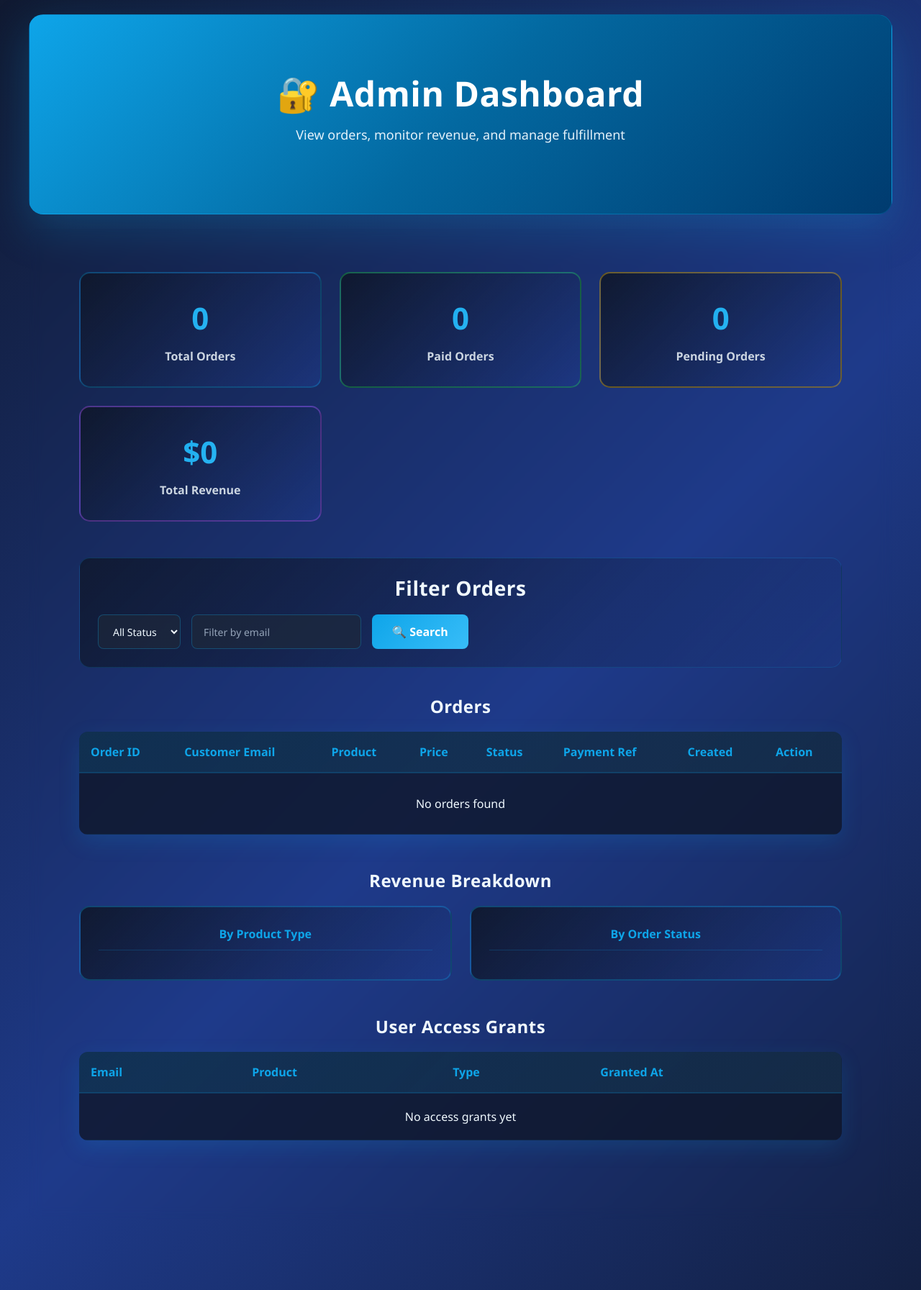
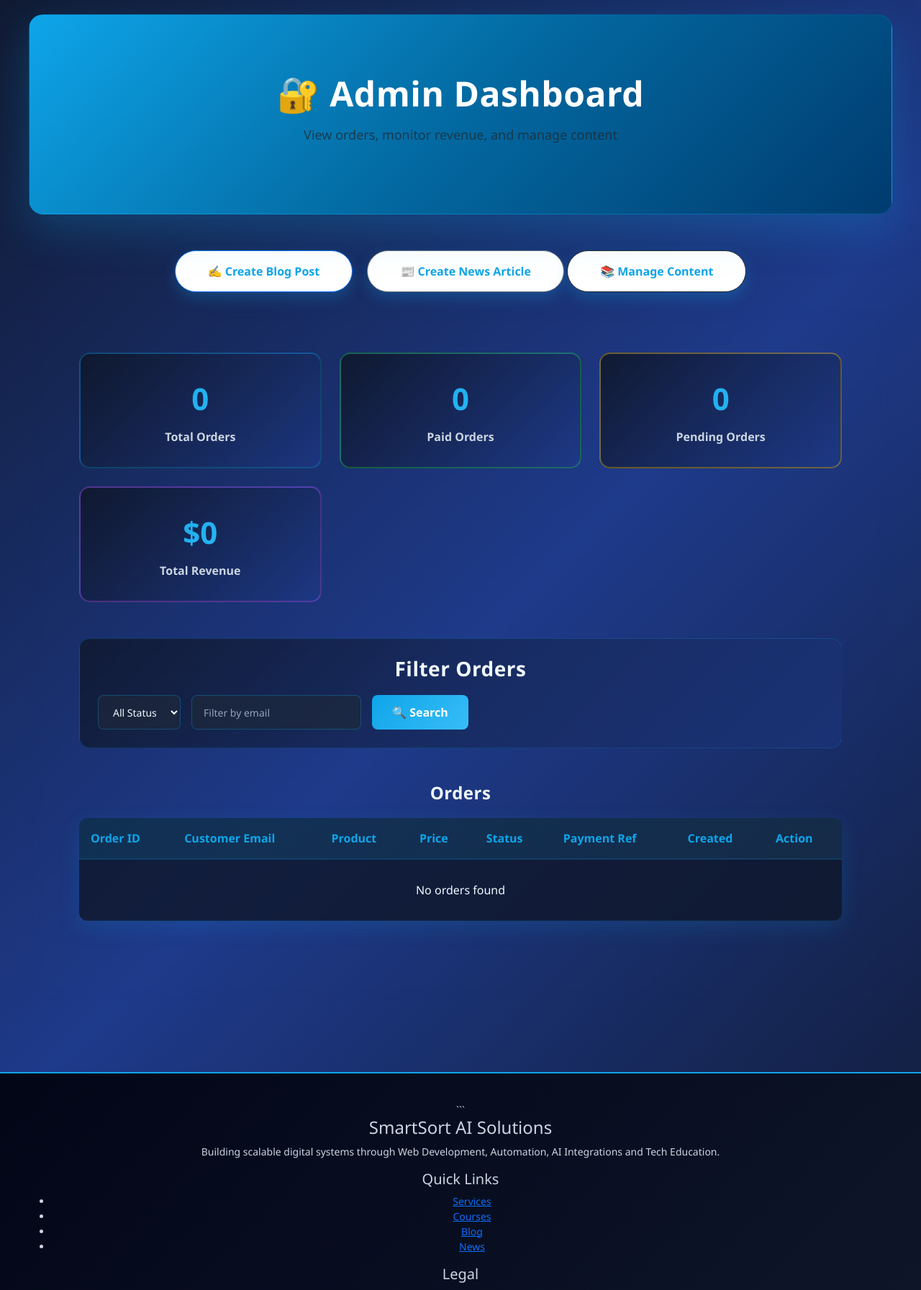
Before and after one commit to jmpeters002-coder/https-smartsortaisolutions, a Flask app: page /admin/dashboard in a window 1280 px wide. Shown: the part 138-1931 px from the top of the page at 72% size. Run offline with Flask 3, Linux system fonts and the light colour scheme; the visitor is signed in with stand-in values (Sample User, id 1).

Commit message:
modified:   templates/index.html and new files addition to admin templates and deletion of blog_service.py

```diff
--- a/routes/admin_routes.py
+++ b/routes/admin_routes.py
@@ -233,5 +233,98 @@
             return redirect(url_for("admin_bp.admin_dashboard"))
 
         return render_template("admin_login.html", error="Invalid credentials")
+    return render_template("admin_login.html")
 
-    return render_template("admin_login.html")
+
+from flask import request, redirect, url_for, flash
+from models import Blog, News
+from extensions import db
+
+
+@admin_bp.route("/admin/blog/create", methods=["GET", "POST"])
+def create_blog():
+
+    if request.method == "POST":
+        title = request.form.get("title")
+        summary = request.form.get("summary")
+        content = request.form.get("content")
+
+        slug = generate_slug(title)
+
+        new_post = Blog(
+            title=title,
+            slug=slug,
+            summary=summary,
+            content=content
+        )
+
+        db.session.add(new_post)
+        db.session.commit()
+
+        flash("Blog created successfully!", "success")
+        return redirect(url_for("admin_bp.admin_dashboard"))
+
+    return render_template("admin/create_blog.html")
+@admin_bp.route("/admin/news/create", methods=["GET", "POST"])
+def create_news():
+
+    if request.method == "POST":
+        title = request.form.get("title")
+        summary = request.form.get("summary")
+        content = request.form.get("content")
+
+        slug = generate_slug(title)
+
+        new_news = News(
+            title=title,
+            slug=slug,
+            summary=summary,
+            content=content
+        )
+
+        db.session.add(new_news)
+        db.session.commit()
+
+        flash("News created successfully!", "success")
+        return redirect(url_for("admin_bp.admin_dashboard"))
+
+    return render_template("admin/create_news.html")
+import re
+
+def generate_slug(title):
+    slug = title.lower()
+    slug = re.sub(r'[^a-z0-9]+', '-', slug)
+    slug = slug.strip('-')
+    return slug
+@admin_bp.route("/content")
+@admin_required
+def content_manager():
+
+    blogs = Blog.query.order_by(Blog.created_at.desc()).all()
+    news_list = News.query.order_by(News.created_at.desc()).all()
+
+    return render_template(
+        "admin/content_manager.html",
+        blogs=blogs,
+        news_list=news_list
+    )
+@admin_bp.route("/blog/delete/<int:blog_id>", methods=["POST"])
+@admin_required
+def delete_blog(blog_id):
+
+    blog = Blog.query.get_or_404(blog_id)
+
+    db.session.delete(blog)
+    db.session.commit()
+
+    return redirect(url_for("admin_bp.content_manager"))
+@admin_bp.route("/news/delete/<int:news_id>", methods=["POST"])
+@admin_required
+def delete_news(news_id):
+
+    news = News.query.get_or_404(news_id)
+
+    db.session.delete(news)
+    db.session.commit()
+
+    return redirect(url_for("admin_bp.content_manager"))
--- a/templates/admin_dashboard.html
+++ b/templates/admin_dashboard.html
@@ -2,54 +2,89 @@
 
 {% block content %}
 
-<section class="admin-header">
+<section class="admin-header text-center py-4">
     <h1>🔐 Admin Dashboard</h1>
-    <p>View orders, monitor revenue, and manage fulfillment</p>
+    <p class="text-muted">View orders, monitor revenue, and manage content</p>
 </section>
+
+<!-- ACTION LINKS PANEL -->
+<div class="admin-actions container mb-4 text-center">
+
+    <a href="{{ url_for('admin_bp.create_blog') }}" class="btn btn-primary me-3">
+        ✍️ Create Blog Post
+    </a>
+
+    <a href="{{ url_for('admin_bp.create_news') }}" class="btn btn-secondary">
+        📰 Create News Article
+    </a>
+   <a href="{{ url_for('admin_bp.content_manager') }}"
+   class="btn btn-dark">
+📚 Manage Content
+   </a>
+</div>
 
 <section class="admin-content">
 <div class="container">
 
 <!-- STATS CARDS -->
 <div class="stats-grid">
+
     <div class="stat-card">
         <div class="stat-value" id="total_orders_val">{{ total_orders }}</div>
         <div class="stat-label">Total Orders</div>
     </div>
+
     <div class="stat-card paid">
         <div class="stat-value" id="paid_orders_val">{{ paid_orders }}</div>
         <div class="stat-label">Paid Orders</div>
     </div>
+
     <div class="stat-card pending">
         <div class="stat-value" id="pending_orders_val">{{ pending_orders }}</div>
         <div class="stat-label">Pending Orders</div>
     </div>
+
     <div class="stat-card revenue">
-                <div class="stat-value" id="total_revenue_val">${{ total_revenue | round(2) }}</div>
+        <div class="stat-value" id="total_revenue_val">
+            ${{ total_revenue | round(2) }}
+        </div>
         <div class="stat-label">Total Revenue</div>
     </div>
+
 </div>
 
 <!-- FILTERS -->
-        <div class="filters-section">
+<div class="filters-section mt-5">
     <h3>Filter Orders</h3>
+
     <form method="get" class="filter-form">
+
         <select name="status" class="filter-select">
             <option value="">All Status</option>
             <option value="pending" {% if request.args.get('status') == 'pending' %}selected{% endif %}>Pending</option>
             <option value="paid" {% if request.args.get('status') == 'paid' %}selected{% endif %}>Paid</option>
             <option value="failed" {% if request.args.get('status') == 'failed' %}selected{% endif %}>Failed</option>
         </select>
-                <input type="email" name="email" placeholder="Filter by email" value="{{ request.args.get('email', '') }}" class="filter-input">
+
+        <input type="email"
+               name="email"
+               placeholder="Filter by email"
+               value="{{ request.args.get('email', '') }}"
+               class="filter-input">
+
         <button type="submit" class="filter-btn">🔍 Search</button>
+
     </form>
 </div>
 
 <!-- ORDERS TABLE -->
-        <div class="orders-section">
+<div class="orders-section mt-5">
+
 <h3>Orders</h3>
+
 <div class="table-wrapper">
 <table class="orders-table">
+
 <thead>
 <tr>
     <th>Order ID</th>
@@ -62,91 +97,61 @@
     <th>Action</th>
 </tr>
 </thead>
+
 <tbody id="orders-tbody">
+
 {% for order in orders %}
 <tr class="order-row status-{{ order.status }}">
+
 <td>#{{ order.id }}</td>
 <td>{{ order.customer_email }}</td>
 <td>{{ order.product.title }}</td>
 <td>${{ order.product.price }}</td>
+
 <td>
 <span class="status-badge status-{{ order.status }}">
 {{ order.status | upper }}
 </span>
 </td>
-                            <td>{{ order.payment_reference[:20] if order.payment_reference else '—' }}</td>
-                            <td>{{ order.created_at.strftime('%Y-%m-%d %H:%M') }}</td>
+
 <td>
-                                <form method="post" action="/admin/override/{{ order.id }}" style="display:inline;">
+{{ order.payment_reference[:20] if order.payment_reference else '—' }}
+</td>
+
+<td>
+{{ order.created_at.strftime('%Y-%m-%d %H:%M') }}
+</td>
+
+<td>
+
+<form method="post"
+      action="/admin/override/{{ order.id }}"
+      style="display:inline;">
+
 <input type="hidden" name="csrf_token" value="{{ csrf_token() }}">
-                                    <button type="submit" class="action-btn override-btn"
+
+<button type="submit"
+        class="action-btn override-btn"
         {% if order.status == 'paid' %}disabled{% endif %}>
 ✓ Fulfill
 </button>
+
 </form>
+
+</td>
+
+</tr>
+
+{% else %}
+
+<tr>
+<td colspan="8" style="text-align:center; padding:30px;">
+No orders found
 </td>
 </tr>
-                        {% else %}
-                        <tr>
-                            <td colspan="8" style="text-align:center; padding:30px;">No orders found</td>
-                        </tr>
+
 {% endfor %}
-                    </tbody>
-                </table>
-            </div>
-        </div>
 
-        <!-- REVENUE BREAKDOWN -->
-        <div class="revenue-section">
-            <h3>Revenue Breakdown</h3>
-            <div class="revenue-grid">
-                <div class="revenue-card">
-                    <div class="revenue-type">By Product Type</div>
-                    {% for ptype, revenue in revenue_by_type.items() %}
-                    <div class="revenue-item">
-                        <span>{{ ptype | title }}</span>
-                        <span class="revenue-amount">${{ revenue | round(2) }}</span>
-                    </div>
-                    {% endfor %}
-                </div>
-                <div class="revenue-card">
-                    <div class="revenue-type">By Order Status</div>
-                    {% for status, revenue in revenue_by_status.items() %}
-                    <div class="revenue-item status-{{ status }}">
-                        <span>{{ status | upper }}</span>
-                        <span class="revenue-amount">${{ revenue | round(2) }}</span>
-                    </div>
-                    {% endfor %}
-                </div>
-            </div>
-        </div>
-
-        <!-- ACCESS GRANTS -->
-        <div class="access-section">
-            <h3>User Access Grants</h3>
-            <div class="table-wrapper">
-                <table class="access-table">
-                    <thead>
-                        <tr>
-                            <th>Email</th>
-                            <th>Product</th>
-                            <th>Type</th>
-                            <th>Granted At</th>
-                        </tr>
-                    </thead>
-                    <tbody>
-                        {% for access in recent_access %}
-                        <tr>
-                            <td>{{ access.customer_email }}</td>
-                            <td>{{ access.product.title }}</td>
-                            <td><span class="badge badge-{{ access.access_type }}">{{ access.access_type | upper }}</span></td>
-                            <td>{{ access.granted_at.strftime('%Y-%m-%d %H:%M') }}</td>
-                        </tr>
-                        {% else %}
-                        <tr>
-                            <td colspan="4" style="text-align:center; padding:20px;">No access grants yet</td>
-                        </tr>
-                        {% endfor %}
 </tbody>
 </table>
 </div>
@@ -158,62 +163,87 @@
 {% endblock %}
 
 {% block scripts %}
+
 <script>
-// CSRF token for JS-generated forms
 const CSRF_TOKEN = "{{ csrf_token() }}";
-// Poll dashboard-data every 5 seconds and update table/stats
 const refreshInterval = 5000;
 
 async function fetchDashboardData() {
+
     try {
         const res = await fetch('/admin/dashboard-data');
         if (!res.ok) return;
+
         const data = await res.json();
 
-        // Update stats
         document.getElementById('total_orders_val').textContent = data.total_orders;
         document.getElementById('paid_orders_val').textContent = data.paid_orders;
         document.getElementById('pending_orders_val').textContent = data.pending_orders;
-        document.getElementById('total_revenue_val').textContent = '$' + (Math.round((data.total_revenue + Number.EPSILON) * 100) / 100).toFixed(2);
 
-        // Update orders table
+        document.getElementById('total_revenue_val').textContent =
+            '$' + (Math.round((data.total_revenue + Number.EPSILON) * 100) / 100).toFixed(2);
+
         const tbody = document.getElementById('orders-tbody');
         if (!tbody) return;
+
         const orders = data.orders || [];
+
         if (orders.length === 0) {
-            tbody.innerHTML = '<tr><td colspan="8" style="text-align:center; padding:30px;">No orders found</td></tr>';
+            tbody.innerHTML =
+                '<tr><td colspan="8" style="text-align:center;padding:30px;">No orders found</td></tr>';
             return;
         }
 
         tbody.innerHTML = orders.map(o => {
-            const paymentRef = o.payment_reference ? o.payment_reference.substring(0,20) : '—';
+
+            const paymentRef = o.payment_reference ?
+                o.payment_reference.substring(0,20) : '—';
+
             const created = new Date(o.created_at).toLocaleString();
             const disableBtn = o.status === 'paid' ? 'disabled' : '';
+
             return `
             <tr class="order-row status-${o.status}">
                 <td>#${o.id}</td>
                 <td>${o.customer_email}</td>
                 <td>${o.product_title || ''}</td>
                 <td>$${o.price}</td>
-                    <td><span class="status-badge status-${o.status}">${o.status.toUpperCase()}</span></td>
+
+                <td>
+                <span class="status-badge status-${o.status}">
+                ${o.status.toUpperCase()}
+                </span>
+                </td>
+
                 <td>${paymentRef}</td>
                 <td>${created}</td>
+
                 <td>
-                        <form method="post" action="/admin/override/${o.id}" style="display:inline;">
+                <form method="post"
+                      action="/admin/override/${o.id}"
+                      style="display:inline;">
+
                 <input type="hidden" name="csrf_token" value="${CSRF_TOKEN}">
-                            <button type="submit" class="action-btn override-btn" ${disableBtn}>✓ Fulfill</button>
+
+                <button class="action-btn override-btn" ${disableBtn}>
+                ✓ Fulfill
+                </button>
+
                 </form>
                 </td>
-                </tr>`;
+            </tr>
+            `;
+
         }).join('');
 
     } catch (e) {
-        console.warn('Dashboard refresh failed', e);
+        console.warn("Dashboard refresh failed", e);
     }
 }
 
 setInterval(fetchDashboardData, refreshInterval);
-// Initial load
 fetchDashboardData();
+
 </script>
+
 {% endblock %}
```
Also changed, not shown: models.py (+26 -28 lines), routes/blog_routes.py (+5 -10 lines), routes/news_routes.py (+14 -12 lines), services/blog_service.py (deleted, +0 -24 lines), templates/admin/content_manager.html (added, +102 -0 lines), templates/admin/create_blog.html (added, +17 -0 lines), templates/admin/create_news.html (added, +17 -0 lines), templates/blog.html (+21 -37 lines), templates/blog_details.html (+8 -24 lines). Lines whose indentation alone changed are shown as unchanged.
